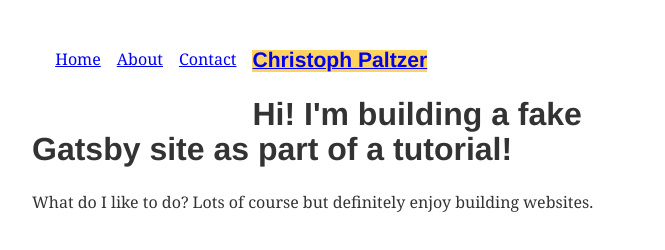
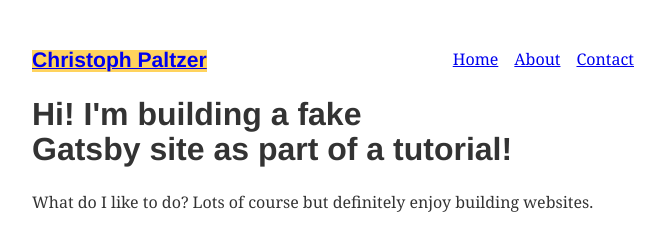
Before and after one commit to Christoph1911/MyFirstWebsite, a Gatsby site: page / in a window 1280 px wide. Shown: the whole page, without its empty margins (299-964 px from the left). Built offline with nearby package versions, Linux system fonts and the light colour scheme; Gatsby itself is replaced by a stand-in of ours.

Commit message:
Update layout.js

```diff
--- a/src/components/layout.js
+++ b/src/components/layout.js
@@ -13,7 +13,7 @@ export default function Layout({ children }) {
         <Link to="/" style={{ textShadow: `none`, backgroundImage: `none`, backgroundColor: `#FFD35D`}}>
           <h3 style={{ display: `inline` }}>Christoph Paltzer</h3>
         </Link>
-        <ul style={{ listStyle: `none`, float: `left` }}>
+        <ul style={{ listStyle: `none`, float: `right` }}>
           <ListLink to="/">Home</ListLink>
           <ListLink to="/about/">About</ListLink>
           <ListLink to="/contact/">Contact</ListLink>
```
